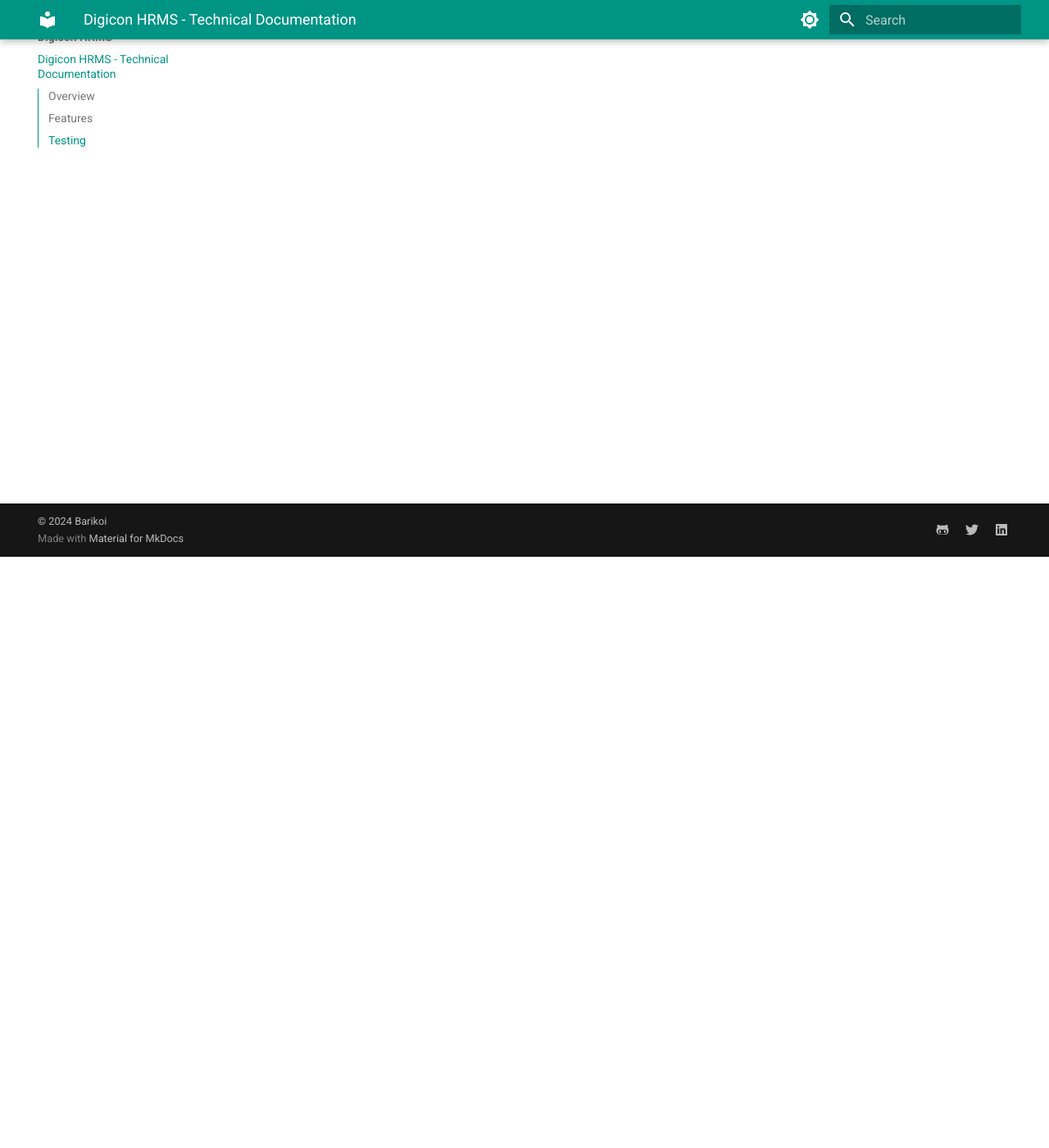
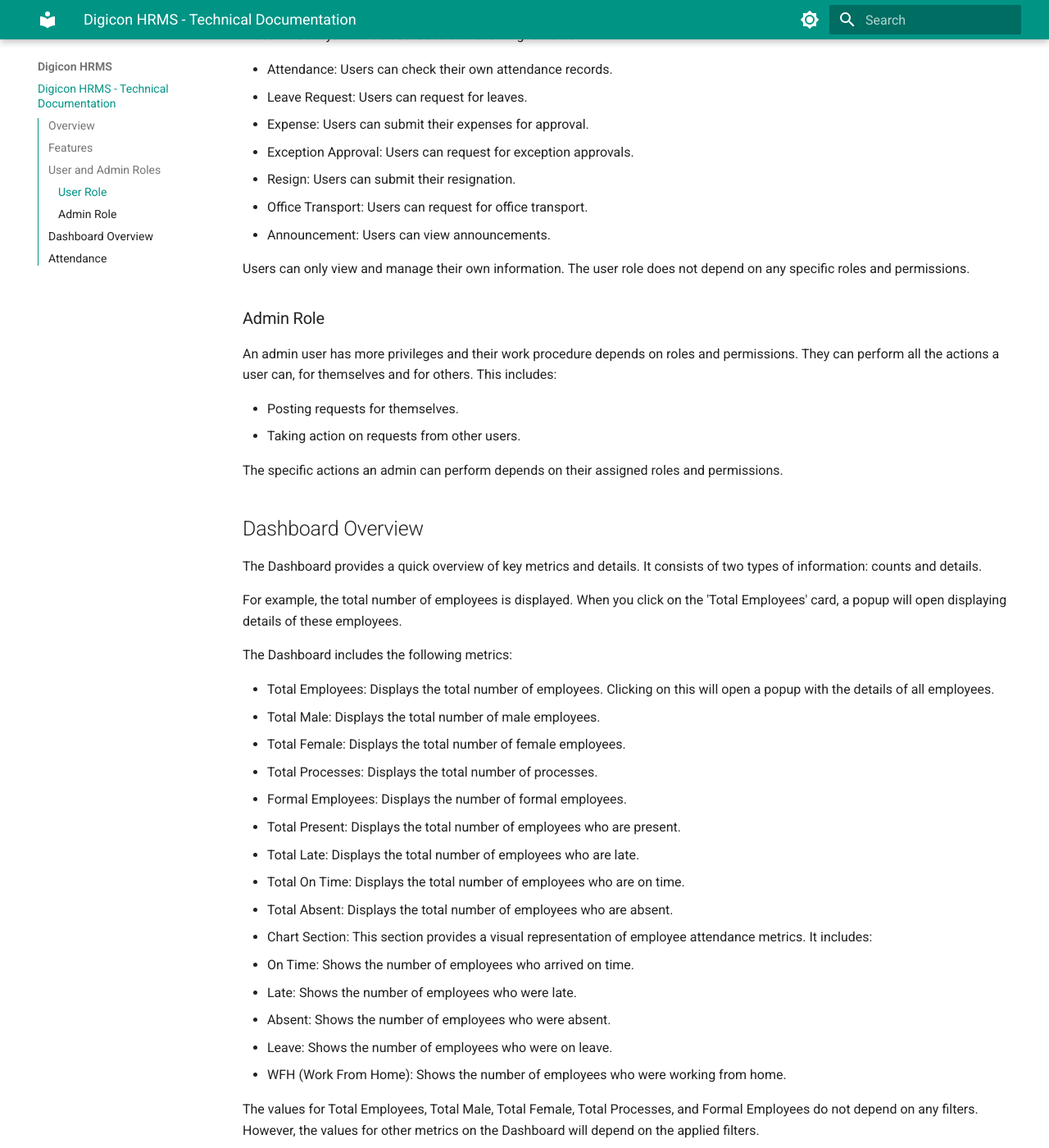
Before and after one commit to sarikamahboob/docs, an MkDocs documentation site: the page built from docs/Digicon HRMS/index.md, in a window 1280 px wide and 1400 px high, scrolled down 721 px. Shown: the whole window at 82% size. Built offline with MkDocs 1.6.1 and Material for MkDocs 9.7.7, drawn with Linux system fonts in a browser that asks for light colours; some of the changed text lies outside the part shown.

Commit message:
digicon harmony dashboard overview, daily attendance module docs

```diff
--- a/docs/Digicon HRMS/index.md
+++ b/docs/Digicon HRMS/index.md
@@ -13,6 +13,65 @@ Digicon HRMS is a comprehensive Human Resource Management System designed to man
 - **Multiple Type Attendance Supports**: Track and manage employee attendance in various forms.
 - **Payroll Processing**: Simplify your payroll with automated calculations and compliance.
 
-## Testing
+## User and Admin Roles
 
-This section will cover the testing strategies and methodologies used in Digicon HRMS. It will detail the unit tests, integration tests, and end-to-end tests that ensure the reliability and robustness of the system.
+### User Role
+
+A user in our system has access to the following features:
+
+* Attendance: Users can check their own attendance records.
+* Leave Request: Users can request for leaves.
+* Expense: Users can submit their expenses for approval.
+* Exception Approval: Users can request for exception approvals.
+* Resign: Users can submit their resignation.
+* Office Transport: Users can request for office transport.
+* Announcement: Users can view announcements.
+
+Users can only view and manage their own information. The user role does not depend on any specific roles and permissions.
+
+### Admin Role
+
+An admin user has more privileges and their work procedure depends on roles and permissions. They can perform all the actions a user can, for themselves and for others. This includes:
+
+* Posting requests for themselves.
+* Taking action on requests from other users.
+
+The specific actions an admin can perform depends on their assigned roles and permissions.
+
+## Dashboard Overview
+
+The Dashboard provides a quick overview of key metrics and details. It consists of two types of information: counts and details.
+
+For example, the total number of employees is displayed. When you click on the 'Total Employees' card, a popup will open displaying details of these employees.
+
+The Dashboard includes the following metrics:
+
+* Total Employees: Displays the total number of employees. Clicking on this will open a popup with the details of all employees.
+* Total Male: Displays the total number of male employees.
+* Total Female: Displays the total number of female employees.
+* Total Processes: Displays the total number of processes.
+* Formal Employees: Displays the number of formal employees.
+* Total Present: Displays the total number of employees who are present.
+* Total Late: Displays the total number of employees who are late.
+* Total On Time: Displays the total number of employees who are on time.
+* Total Absent: Displays the total number of employees who are absent.
+* Chart Section: This section provides a visual representation of employee attendance metrics. It includes:
+  * On Time: Shows the number of employees who arrived on time.
+  * Late: Shows the number of employees who were late.
+  * Absent: Shows the number of employees who were absent.
+  * Leave: Shows the number of employees who were on leave.
+  * WFH (Work From Home): Shows the number of employees who were working from home.
+
+The values for Total Employees, Total Male, Total Female, Total Processes, and Formal Employees do not depend on any filters. However, the values for other metrics on the Dashboard will depend on the applied filters.
+
+Only users with the Admin role can access the Dashboard Overview section.
+
+## Attendance
+
+Dive into the attendance details with two submenus:
+
+- **Daily Attendance**: Get a day-to-day breakdown of attendance. Use filters like date, designation, process, branch, or search by name and DG ID. The table showcases attendance status (Device, Biometric, System) and attendance time. For System attendance, only working hours are displayed. Device attendance data also includes check-in and check-out locations.
+
+- **Monthly Attendance**: monthly attendance
+
+Please note, some metrics on the Dashboard may vary based on the filters applied.
```
Also changed, not shown: docs/Pupil School Bus/index.md (added, +28 -0 lines).
